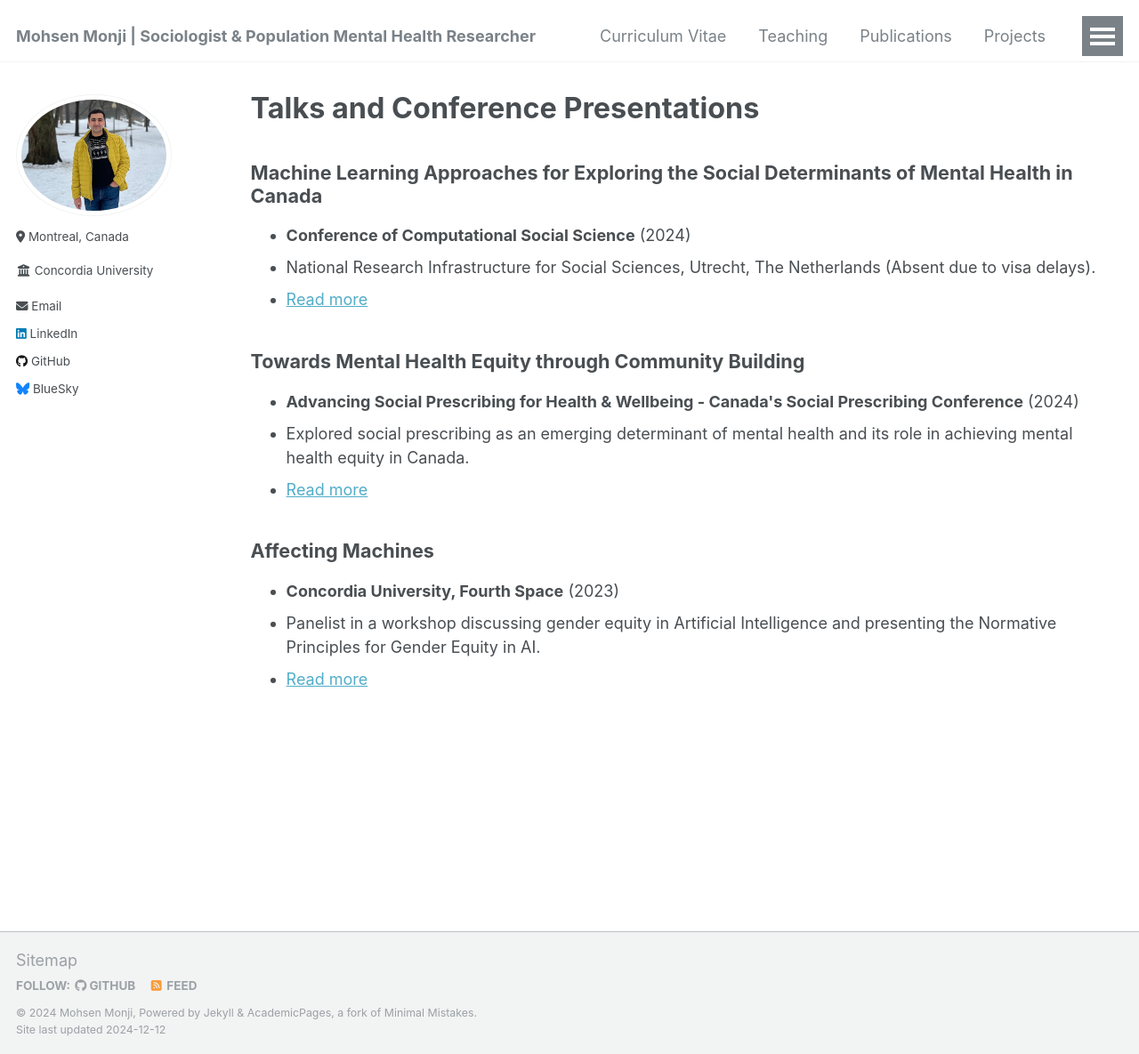
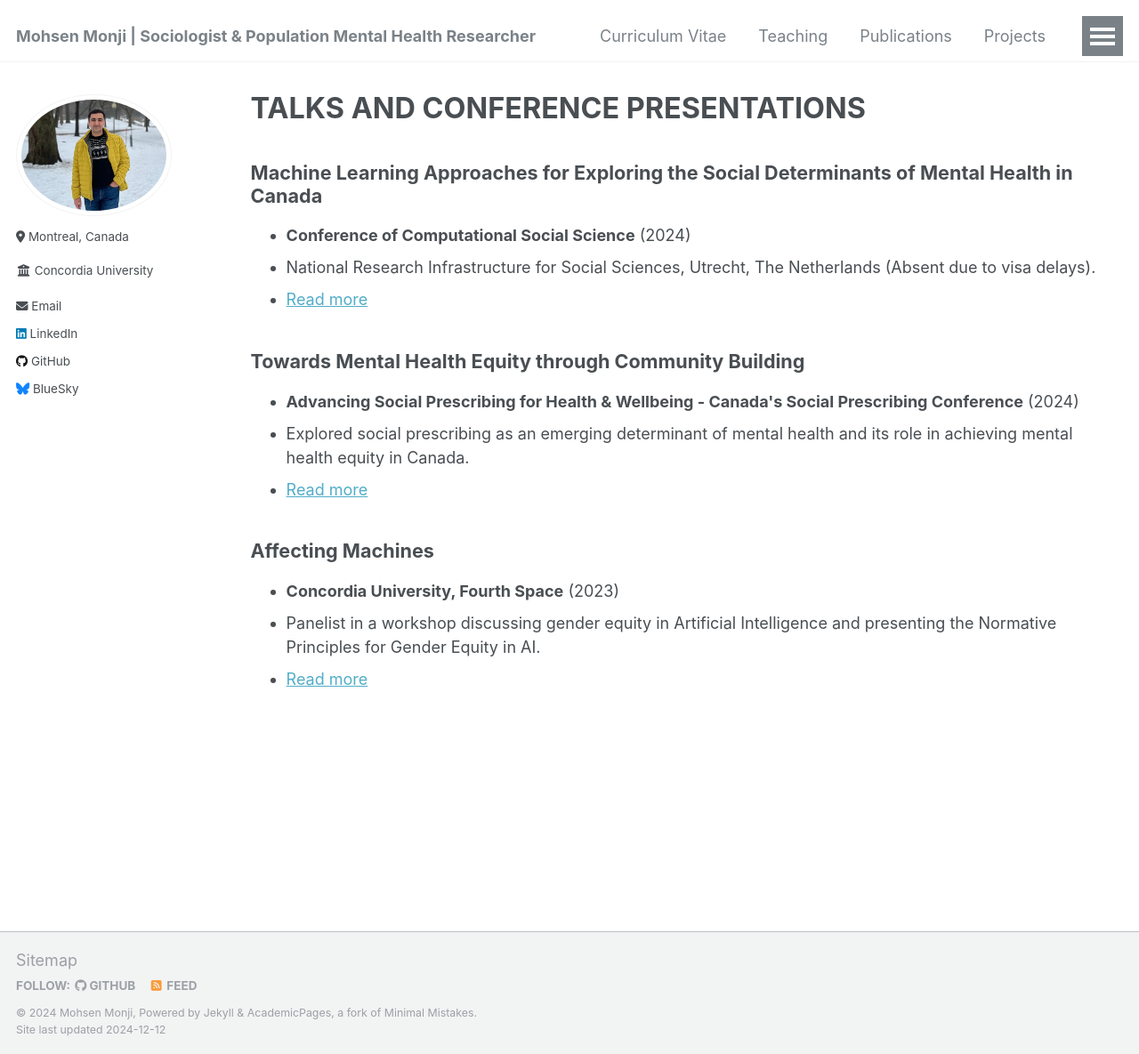
Before and after one commit to Mohsnmonji/mohsnmonji.github.io, a Jekyll site: the page built from _pages/talks.html, in a window 1280 px wide and 1185 px high. Shown: the whole window at 89% size. Built offline with Jekyll 4.4.1, drawn with Linux system fonts in a browser that asks for light colours.

```diff
--- a/_pages/talks.html
+++ b/_pages/talks.html
@@ -1,6 +1,6 @@
 ---
 layout: archive
-title: "Talks and Conference Presentations"
+title: "TALKS AND CONFERENCE PRESENTATIONS"
 permalink: /talks/
 author_profile: true
 ---
```
